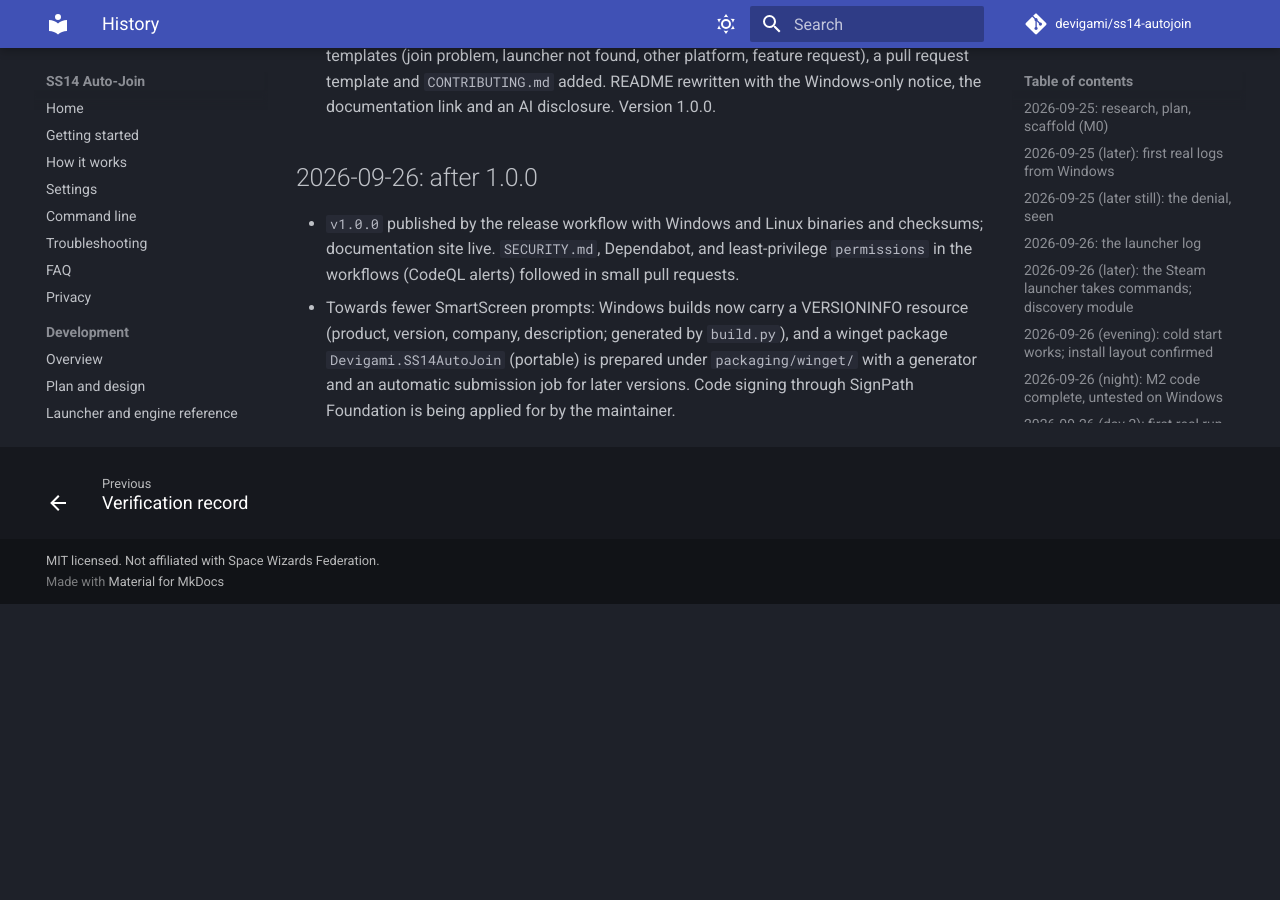
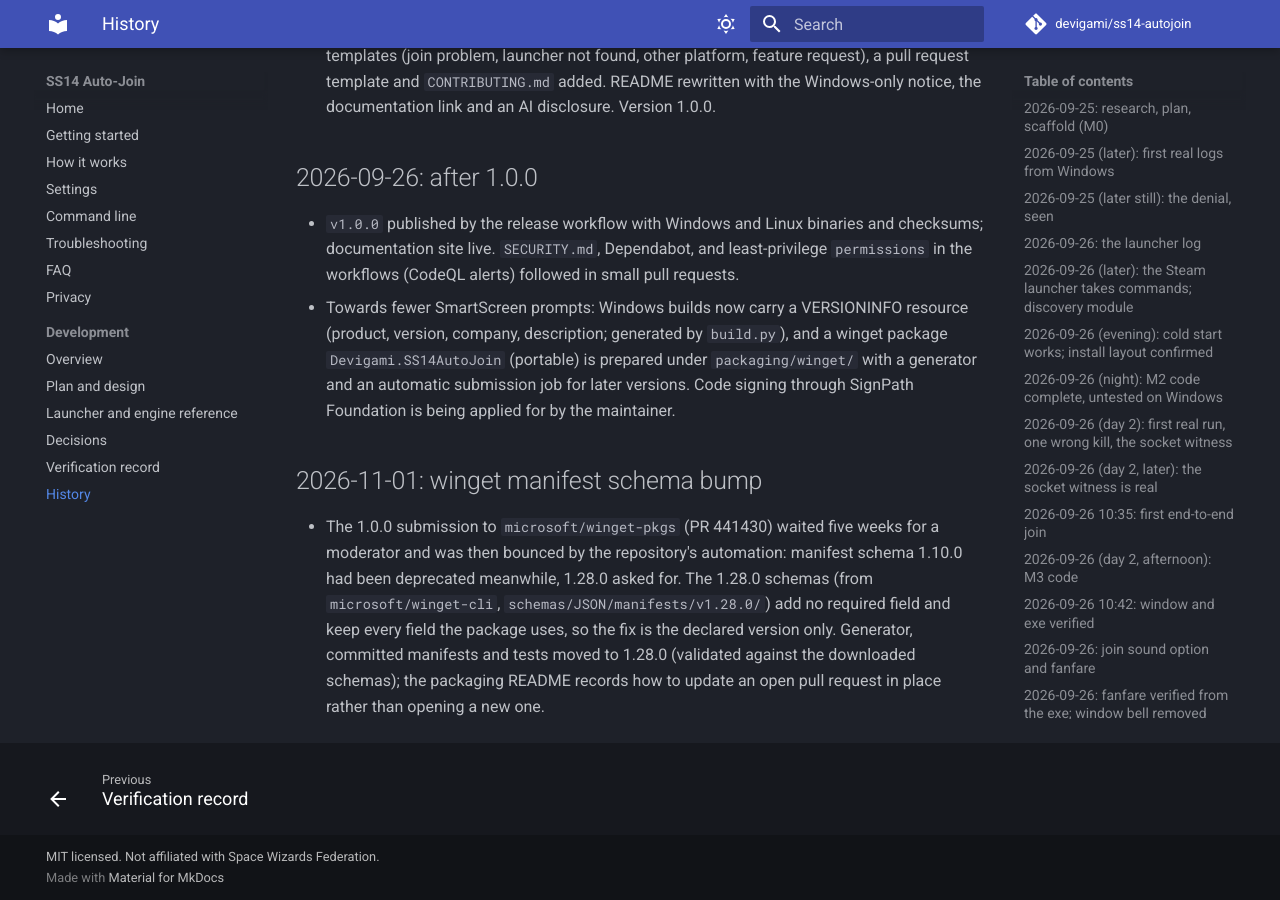
Before and after one commit to devigami/ss14-autojoin, an MkDocs documentation site: the page built from docs/development/history.md, in a window 1280 px wide and 900 px high, scrolled down 5776 px. Built offline with MkDocs 1.6.1 and Material for MkDocs 9.7.7, drawn with Linux system fonts in a browser that asks for light colours; comment, search, counter and statistics services are not loaded; before the commit the page ends 6380 px from its top, so only the background shows below that.

Commit message:
winget: move the manifests to schema 1.28.0
microsoft/winget-pkgs deprecated manifest schema 1.10.0 while the 1.0.0
submission (PR 441430) waited for a moderator; its bot now asks for
1.28.0. The 1.28.0 schemas add no required field and keep every field
the package uses, so only the declared version changes.

- tools/make_winget_manifest.py: SCHEMA 1.28.0, with a note on where
  the current list of schema versions lives
- packaging/winget/manifests/.../1.0.0: regenerated (same hash and
  release date), validated against the downloaded 1.28.0 JSON schemas
- tests: compare against the generator's SCHEMA, pin a floor of 1.28.0
  and check the schema comment line
- packaging/winget/README.md: how to answer a deprecated-schema review
  by editing the three files on the pull request's branch
- history, decisions and CLAUDE.md status updated

Co-Authored-By: Claude Fable 5.1 <noreply@anthropic.com>
Claude-Session: https://claude.ai/code/session_01RRS4Tm3Rp91aZktQ4DVyNx

```diff
--- a/docs/development/history.md
+++ b/docs/development/history.md
@@ -184,3 +184,12 @@ Dated entries, newest last. Numbers where there are numbers.
   company, description; generated by `build.py`), and a winget package `Devigami.SS14AutoJoin` (portable) is
   prepared under `packaging/winget/` with a generator and an automatic submission job for later versions.
   Code signing through SignPath Foundation is being applied for by the maintainer.
+
+## 2026-11-01: winget manifest schema bump
+
+* The 1.0.0 submission to `microsoft/winget-pkgs` (PR 441430) waited five weeks for a moderator and was then
+  bounced by the repository's automation: manifest schema 1.10.0 had been deprecated meanwhile, 1.28.0 asked
+  for. The 1.28.0 schemas (from `microsoft/winget-cli`, `schemas/JSON/manifests/v1.28.0/`) add no required
+  field and keep every field the package uses, so the fix is the declared version only. Generator, committed
+  manifests and tests moved to 1.28.0 (validated against the downloaded schemas); the packaging README records
+  how to update an open pull request in place rather than opening a new one.
```
Also changed, not shown: CLAUDE.md (+5 -2 lines), docs/development/decisions.md (+1 -0 lines), packaging/winget/README.md (+15 -0 lines), 5 other files.
